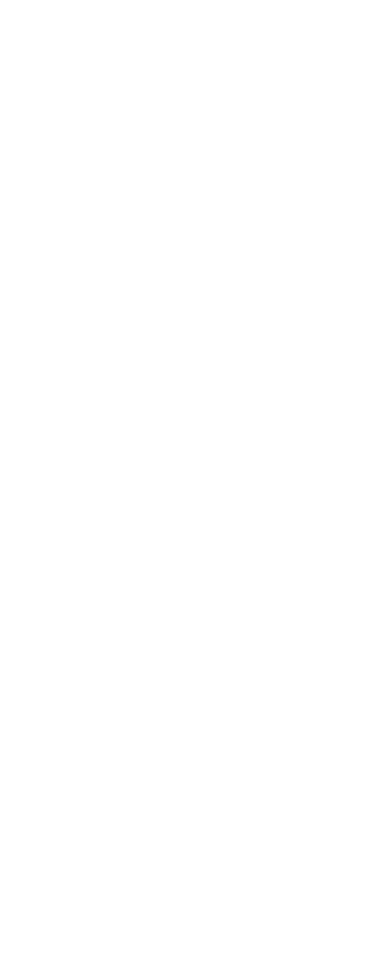
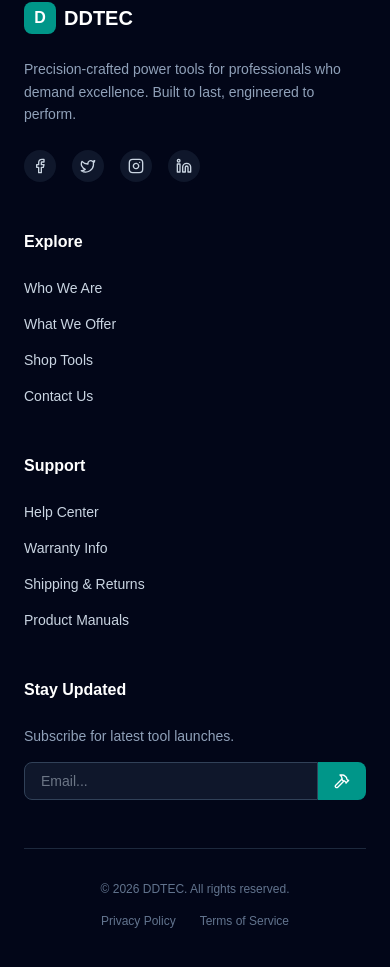
Before and after one commit to Minimalistic-Technology/next-starter-template, a Next.js app: page / in a window 390 px wide. Shown: the part 6185-7152 px from the top of the page. Before the commit the page ends 6122 px from the top, so only its background shows below. Built offline with nearby package versions, Linux system fonts and the light colour scheme; no server answers.

Commit message:
Add global Footer component

```diff
--- /dev/null
+++ b/src/app/_components/Footer.tsx
@@ -0,0 +1,106 @@
+"use client";
+
+import Link from "next/link";
+import { useRouter, usePathname } from "next/navigation";
+import { Facebook, Twitter, Instagram, Linkedin, Hammer } from "lucide-react";
+
+export default function Footer() {
+  const currentYear = new Date().getFullYear();
+  const router = useRouter();
+  const pathname = usePathname();
+
+  const handleScroll = (e: React.MouseEvent<HTMLAnchorElement>, href: string) => {
+    const sectionPaths = ["/shop", "/who", "/what", "/contact"];
+    if (sectionPaths.includes(href)) {
+      e.preventDefault();
+      const sectionId = href.substring(1);
+      if (pathname === "/") {
+        const element = document.getElementById(sectionId);
+        if (element) {
+          element.scrollIntoView({ behavior: "smooth" });
+        }
+      } else {
+        sessionStorage.setItem("scroll-target", sectionId);
+        router.push("/");
+      }
+    }
+  };
+
+  if (pathname?.startsWith('/warehouse') || pathname?.startsWith('/admin') || pathname === '/login' || pathname === '/signup') {
+    return null;
+  }
+
+  return (
+    <footer className="bg-slate-950 text-slate-300 py-16 border-t border-slate-800">
+      <div className="container mx-auto px-6">
+        <div className="grid md:grid-cols-4 gap-12 mb-12">
+          {/* Brand Column */}
+          <div className="md:col-span-1">
+            <Link href="/" className="flex items-center gap-2 mb-6 group">
+              <div className="size-8 rounded-lg bg-teal-600 flex items-center justify-center text-white">
+                <span className="font-bold">D</span>
+              </div>
+              <span className="font-bold text-xl text-white">DDTEC</span>
+            </Link>
+            <p className="text-slate-400 text-sm leading-relaxed mb-6">
+              Precision-crafted power tools for professionals who demand excellence. Built to last, engineered to perform.
+            </p>
+            <div className="flex gap-4">
+              {[Facebook, Twitter, Instagram, Linkedin].map((Icon, i) => (
+                <a key={i} href="#" className="p-2 bg-slate-900 rounded-full hover:bg-teal-600 hover:text-white transition-colors">
+                  <Icon className="size-4" />
+                </a>
+              ))}
+            </div>
+          </div>
+
+          {/* Quick Links */}
+          <div>
+            <h4 className="text-white font-semibold mb-6">Explore</h4>
+            <ul className="space-y-4 text-sm">
+              <li><Link href="/who" onClick={(e) => handleScroll(e, "/who")} className="hover:text-teal-400 transition-colors">Who We Are</Link></li>
+              <li><Link href="/what" onClick={(e) => handleScroll(e, "/what")} className="hover:text-teal-400 transition-colors">What We Offer</Link></li>
+              <li><Link href="/shop" onClick={(e) => handleScroll(e, "/shop")} className="hover:text-teal-400 transition-colors">Shop Tools</Link></li>
+              <li><Link href="/contact" onClick={(e) => handleScroll(e, "/contact")} className="hover:text-teal-400 transition-colors">Contact Us</Link></li>
+            </ul>
+          </div>
+
+          {/* Support */}
+          <div>
+            <h4 className="text-white font-semibold mb-6">Support</h4>
+            <ul className="space-y-4 text-sm">
+              <li><Link href="#" className="hover:text-teal-400 transition-colors">Help Center</Link></li>
+              <li><Link href="#" className="hover:text-teal-400 transition-colors">Warranty Info</Link></li>
+              <li><Link href="#" className="hover:text-teal-400 transition-colors">Shipping & Returns</Link></li>
+              <li><Link href="#" className="hover:text-teal-400 transition-colors">Product Manuals</Link></li>
+            </ul>
+          </div>
+
+          {/* Newsletter (Simplified) */}
+          <div>
+            <h4 className="text-white font-semibold mb-6">Stay Updated</h4>
+            <p className="text-slate-400 text-sm mb-4">Subscribe for latest tool launches.</p>
+            <div className="flex">
+              <input
+                type="email"
+                placeholder="Email..."
+                className="bg-slate-900 border border-slate-700 rounded-l-lg px-4 py-2 text-sm w-full outline-none focus:border-teal-500"
+              />
+              <button className="bg-teal-600 hover:bg-teal-700 px-4 rounded-r-lg text-white">
+                <Hammer className="size-4" />
+              </button>
+            </div>
+          </div>
+        </div>
+
+        <div className="border-t border-slate-800 pt-8 flex flex-col md:flex-row justify-between items-center text-xs text-slate-500">
+          <p>© {currentYear} DDTEC. All rights reserved.</p>
+          <div className="flex gap-6 mt-4 md:mt-0">
+            <Link href="#" className="hover:text-white transition-colors">Privacy Policy</Link>
+            <Link href="#" className="hover:text-white transition-colors">Terms of Service</Link>
+          </div>
+        </div>
+      </div>
+    </footer>
+  );
+}
--- a/src/app/layout.tsx
+++ b/src/app/layout.tsx
@@ -2,6 +2,7 @@ import type { Metadata } from "next";
 import { Geist, Geist_Mono } from "next/font/google";
 import "./globals.css";
 import Navbar from "./_components/Navbar";
+import Footer from "./_components/Footer";
 import { ThemeProvider } from "next-themes";
 
 const geistSans = Geist({
@@ -32,6 +33,7 @@ export default function RootLayout({
 				<ThemeProvider attribute="class" defaultTheme="system" enableSystem>
 					<Navbar />
 					{children}
+					<Footer />
 				</ThemeProvider>
 			</body>
 		</html>
```
